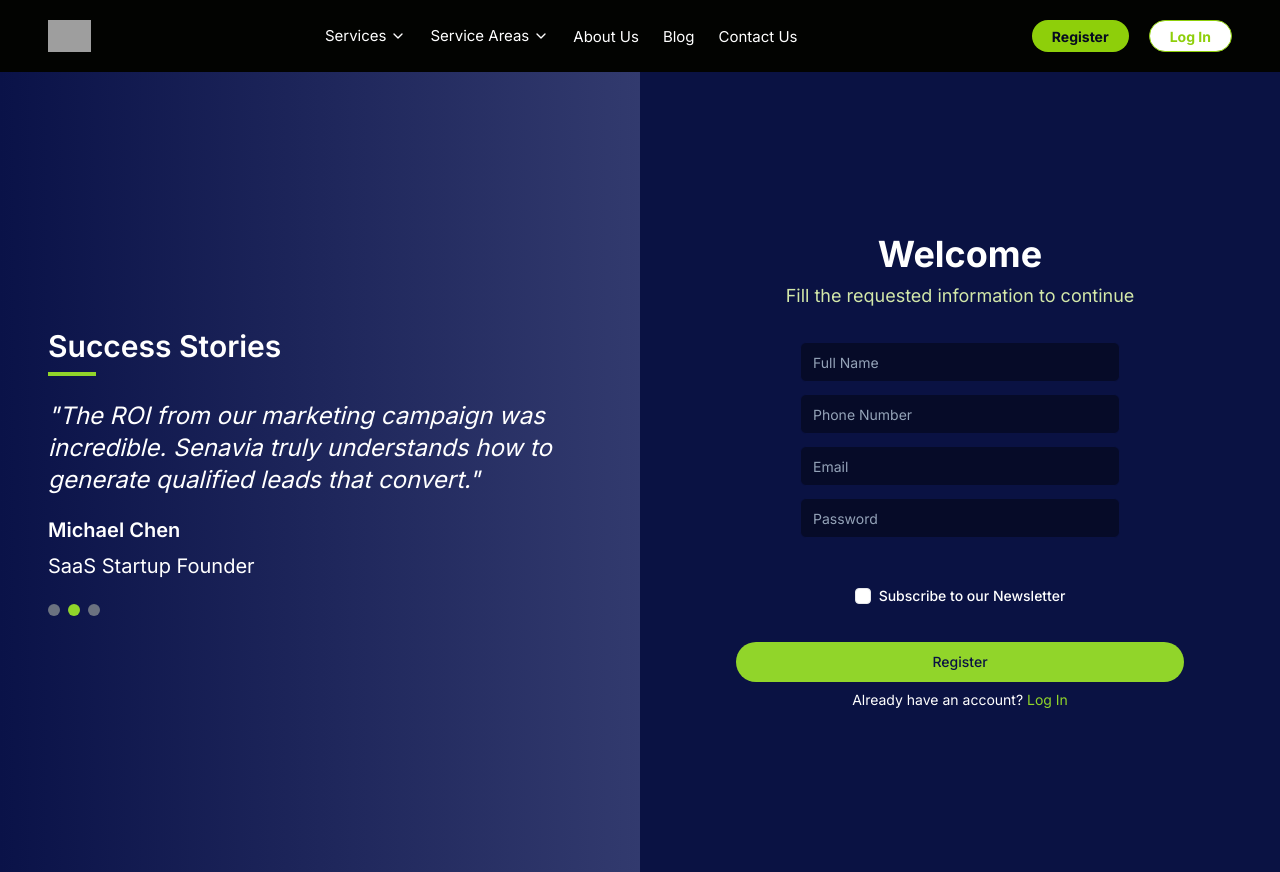
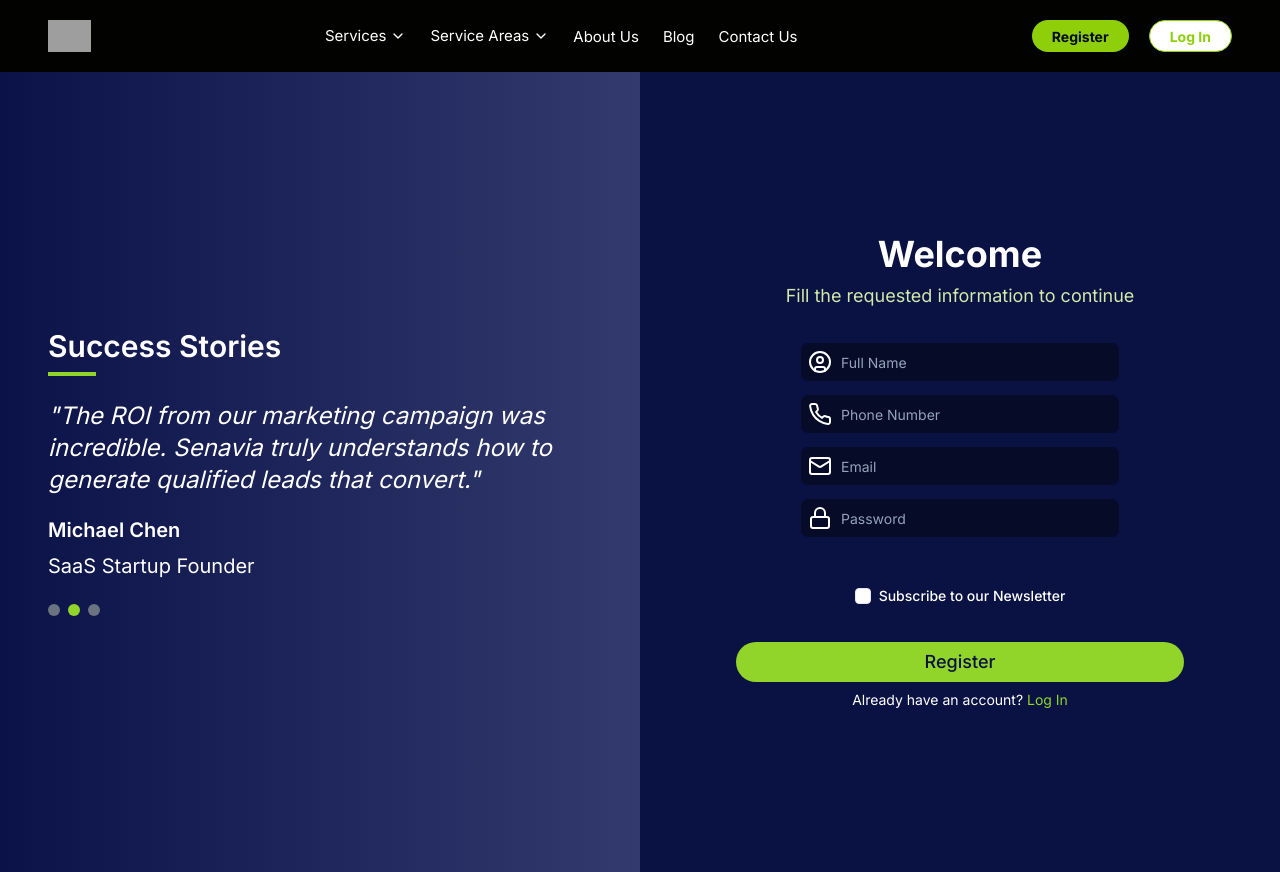
Before and after one commit to GregsonSC/test-delete, a Next.js app: page /register in a window 1280 px wide. Built offline with nearby package versions, Linux system fonts and the light colour scheme; grey boxes are pictures that could not be loaded.

Commit message:
[UPDATE] Enhance Login and Register pages with improved button styles and input icons for better user experience.

```diff
--- a/presentation/pages/auth/login-page.tsx
+++ b/presentation/pages/auth/login-page.tsx
@@ -104,7 +104,9 @@ export function LoginPage() {
           </div>
           <div className="space-y-6">
 
-            <Button className="w-full bg-primary text-secondary hover:bg-primary/90 rounded-full">Log In</Button>
+            <Button className="text-bold text-lg w-full bg-primary text-secondary rounded-full mb-2 transition-all duration-200hover:bg-primary/90  hover:text-white hover:shadow-[0_0_15px_3px_rgba(255,255,255,0.75)]">
+            Log In
+            </Button>
 
             <div className="text-center text-sm">
               Don't have an account?{" "}
--- a/presentation/pages/auth/register-page.tsx
+++ b/presentation/pages/auth/register-page.tsx
@@ -7,6 +7,7 @@ import { Checkbox } from "@/components/ui/checkbox";
 import { Button } from "@/presentation/atoms/button/button";
 import Link from "next/link";
 import { Navbar } from "@/presentation/organisms/navbar/navbar";
+import { CircleUser,Phone,Mail,Lock   } from 'lucide-react';
 
 const testimonials = [
   {
@@ -95,21 +96,40 @@ export function RegisterPage() {
           <div className=" items-center justify-center">
 
           <div className=" flex flex-col items-center justify-center mb-9">
-            <div className="space-y-2 w-80 h-10 mb-3">
-              <Input id="full-name" type="full-name" placeholder="Full Name" />
+
+            <div className="relative w-80 h-10 mb-3">
+              <div className="absolute inset-y-0 left-0 flex items-center pl-2 pointer-events-none">
+                <CircleUser />
+              </div>
+              <Input
+                id="full-name"
+                type="full-name"
+                placeholder="Full Name"
+                className="w-full rounded-lg bg-background pl-10"
+              />
             </div>
 
-            <div className="space-y-2 w-80 h-10 mb-3">
-              <Input id="phone" type="phone" placeholder="Phone Number"/>
-            </div>
+              <div className="relative w-80 h-10 mb-3">
+                <div className="absolute inset-y-0 left-0 flex items-center pl-2 pointer-events-none">
+                  <Phone/>
+                </div>
+                <Input id="phone" type="phone" placeholder="Phone Number" className="w-full rounded-lg bg-background pl-10"/>
+              </div>
 
-            <div className="space-y-2 w-80 h-10 mb-3">
-              <Input id="email" type="email" placeholder="Email" />
-            </div>
+              <div className="relative w-80 h-10 mb-3">
+                <div className="absolute inset-y-0 left-0 flex items-center pl-2 pointer-events-none">
+                  <Mail/>
+                </div>
+                <Input id="email" type="email" placeholder="Email" className="w-full rounded-lg bg-background pl-10" />
+              </div>
 
-            <div className="space-y-2 w-80 h-10 mb-3">
-              <Input id="password" type="password" placeholder="Password" />
-            </div>
+              <div className="relative w-80 h-10 mb-3">
+                <div className="absolute inset-y-0 left-0 flex items-center pl-2 pointer-events-none">
+                  <Lock />
+                </div>
+                <Input id="password" type="password" placeholder="Password" className="w-full rounded-lg bg-background pl-10" />
+              </div>
+
           </div>
 
           <div className="flex justify-center mb-9">
@@ -122,10 +142,10 @@ export function RegisterPage() {
             </div>
         </div>
 
-            <Button className="w-full bg-primary text-secondary hover:bg-primary/90 rounded-full mb-2">
-              Register
-            </Button>
-
+        <Button
+          className="text-bold text-lg w-full bg-primary text-secondary rounded-full mb-2 transition-all duration-200hover:bg-primary/90  hover:text-white hover:shadow-[0_0_15px_3px_rgba(255,255,255,0.75)]">
+          Register
+        </Button>
             <div className="text-center text-sm">
               Already have an account?{" "}
               <Link href="/login" className="text-primary hover:underline">
```
